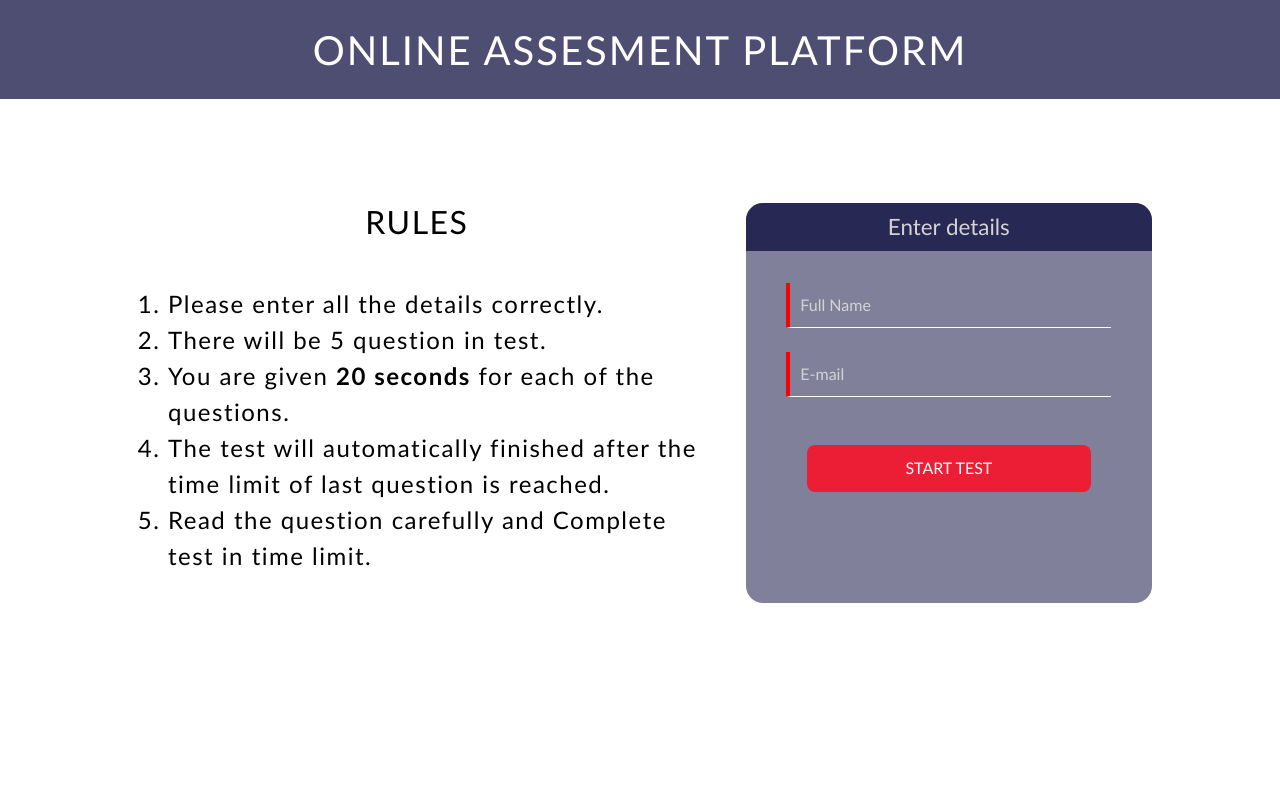
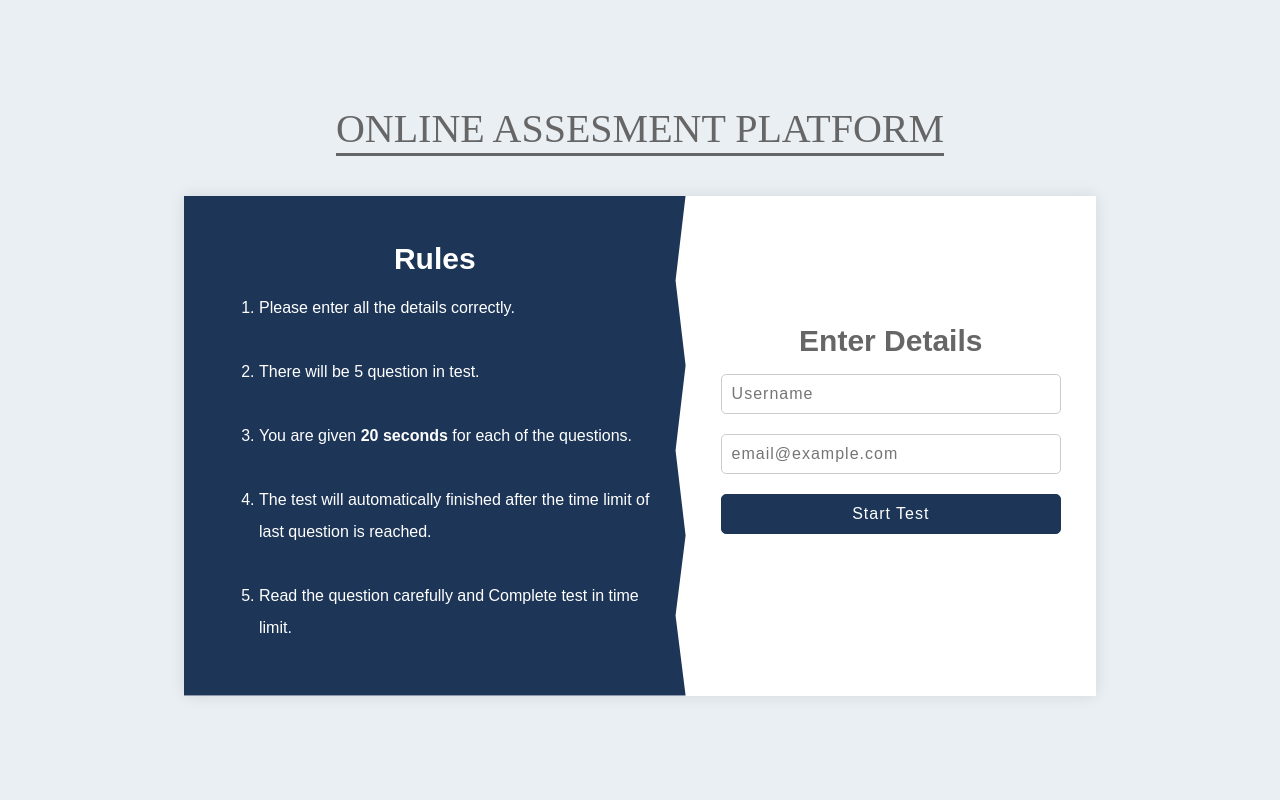
Before and after one commit to mourya-satyam-888/mcq-application, a Flask app: page / in a window 1280 px wide. Run offline with Flask 2, Linux system fonts and the light colour scheme; some libraries are stand-ins or nearby versions.

Commit message:
login-css added

```diff
--- a/static/login.css
+++ b/static/login.css
@@ -1,138 +1,211 @@
-html {
-    width: 100%;
-    height: 100%;
-}
-body {
-    margin: 0px;
-    padding: 0px;
-    height: 100%;
-    width: 100%;
-    color:white;
-    background-color:white;
-    font-family: Trebuchet MS, sans-serif;
+/* * * * * General CSS * * * * */
+*,
+*::before,
+*::after {
+  box-sizing: border-box;
+  /*height: 100%;*/
 }
 
-.heading {
-    /*margin-top: 4%;*/
-    padding:2%;
-    text-align: center;
-    background-color:rgba(3, 3, 55, 0.7);
-    letter-spacing:2px;
+body {
+  margin: 0;
+  font-family: Arial, Helvetica, sans-serif;
+  font-size: 16px;
+  font-weight: 400;
+  color: #666666;
+  background: #eaeff4;
+  line-height: 2em;
+  /*height: 100%;*/
 }
 
-.alg {
-    position: relative;
-    top: 12%;
-    display: flex;
-    justify-content: center;
-    height: 50%;
+.wrapper {
+  margin: 0 auto;
+  width: 100%;
+  max-width: 1140px;
+  min-height: 100vh;
+  display: flex;
+  align-items: center;
+  justify-content: center;
+  flex-direction: column;
+}
+.rules{
+  text-align: center;
+}
+.heading{
+  font-family:'cooper Black';
+    border-style:solid;
+  border-width:0 0 3px 0 ;
+
+  border-color:#1d3557f;
+}
+.container {
+  position: relative;
+  padding:0px;
+  width: 80%;
+  /*max-width: 600px;*/
+  height: 500px;
+  /* height: auto; */
+  display: flex;
+  background: #ffffff;
+  box-shadow: 0 0 15px rgba(0, 0, 0, .1);
 }
 
-.main{
-    display: flex;
-    justify-content: space-around;
-    flex-direction:vertical;
-    width: 80%;
-    height: 100%;
-    border:0px solid black;
-    /*box-shadow:5px 5px rgb(0,0,0,0.5);*/
+.credit {
+  position: relative;
+  margin: 25px auto 0 auto;
+  width: 100%;
+  text-align: center;
+  color: #666666;
+  font-size: 16px;
+  font-weight: 400;
 }
 
-.rules {
-    position: relative;
-    /*top : 10%;*/
-    margin-right: 40px;
-    color:black;
-    letter-spacing:1.5px;
-    font-size:1.5em;
-    /*background:black;*/
+.credit a {
+  color: #222222;
+  font-size: 16px;
+  font-weight: 600;
 }
 
-.rules h2 {
-    text-align: center;
+/* * * * * Login Form CSS * * * * */
+h2 {
+  margin: 0 0 15px 0;
+  font-size: 30px;
+  font-weight: 700;
 }
 
-.login {
-
-    background: rgba(3, 3, 55, 0.5);
-    width: 70%;
-    height: 100%;
-    margin: auto;
-
-    border-radius: 17px;
-
+h2 img {
+  width: 120px;
 }
 
-.login h2 {
-    text-align: center;
-    vertical-align: middle;
-    line-height: 3rem;
-    height: 3rem;
-    background: rgba(3, 3, 55, 0.7);
-    font-size: 1.4rem;
-    border-radius: 17px 17px 0px 0px;
-    color: #d3d3d3;
+p {
+  margin: 0 0 20px 0;
+  font-size: 16px;
+  font-weight: 500;
+  line-height: 22px;
+}
+ol{
+  text-align: left;
+  justify-content: left;
+}
+.btn {
+  display: inline-block;
+  padding: 7px 20px;
+  font-size: 16px;
+  letter-spacing: 1px;
+  text-decoration: none;
+  border-radius: 5px;
+  color: #ffffff;
+  outline: none;
+  border: 1px solid #ffffff;
+  transition: .3s;
+  -webkit-transition: .3s;
 }
 
-.login form {
-    text-align: center;
+.btn:hover {
+  color: #4CAF50;
+  background: #1d3557;
 }
 
-input[type="submit"] {
-    background: rgba(235, 30, 54, 1);
-    border: 0;
-    display: block;
-    width: 70%;
-    margin: 0 auto;
-    color: white;
-    padding: 0.7rem;
-    cursor: pointer;
-    border-radius: 8px;
+.col-left,
+.col-right {
+  width: 45%;
+  padding: 45px 35px;
+  display: flex;
 }
 
-input {
-    background: transparent;
-    border: 0;
-
-    border-left: 4px solid;
-    border-color: #FF0000;
-    padding: 10px;
-    color: white;
-    width: 80%;
-    border-bottom:1px solid white;
+.col-left {
+  width: 55%;
+  background: #1d3557;
+  -webkit-clip-path: polygon(98% 17%, 100% 34%, 98% 51%, 100% 68%, 98% 84%, 100% 100%, 0 100%, 0 0, 100% 0);
+  clip-path: polygon(98% 17%, 100% 34%, 98% 51%, 100% 68%, 98% 84%, 100% 100%, 0 100%, 0 0, 100% 0);
 }
 
-input[type="text"]:focus,
-input[type="email"]:focus,
-input[type="password"]:focus {
-    outline: 0;
-    background: rgba(235, 30, 54, 0.3);
-    border-radius: 1.2rem;
-    border-color: transparent;
+@media(max-width: 575.98px) {
+  .container {
+    flex-direction: column;
+    box-shadow: none;
+  }
+
+  .col-left,
+  .col-right {
+    width: 100%;
+    margin: 0;
+    padding: 30px;
+    -webkit-clip-path: none;
+    clip-path: none;
+  }
 }
 
-::placeholder {
-    color: #d3d3d3;
+.login-text {
+  position: relative;
+  width: 100%;
+  color: #ffffff;
+  text-align: center;
 }
 
+.login-form {
+  position: relative;
+  width: 100%;
+  top:20%;
+  color: #666666;
+  text-align: center;
+}
 
-@media all and (min-width: 481px) and (max-width: 568px) {
-    h1 {
-        font-size: 200%;
-    }
-    .main {
-        flex-direction: column;
-        position: relative;
-        top: 35%;
-    }
-    .login {
-        margin-top: 10%;
-        margin-bottom: 10%;
-    }
+.login-form p:last-child {
+  margin: 0;
 }
-    @media all and (min-width: 569px) and (max-width: 768px) {
-        .login {
-            margin-top: 5%;
-            margin-bottom: 5%;
-        }
-    }
+
+.login-form p a {
+  color: #4CAF50;
+  font-size: 14px;
+  text-decoration: none;
+}
+
+.login-form p:last-child a:last-child {
+  float: right;
+}
+
+.login-form label {
+  display: block;
+  width: 100%;
+  margin-bottom: 2px;
+  letter-spacing: .5px;
+}
+
+.login-form p:last-child label {
+  width: 60%;
+  float: left;
+}
+
+.login-form label span {
+  color: #ff574e;
+  padding-left: 2px;
+}
+
+.login-form input {
+  display: block;
+  width: 100%;
+  height: 40px;
+  padding: 0 10px;
+  font-size: 16px;
+  letter-spacing: 1px;
+  outline: none;
+  border: 1px solid #cccccc;
+  border-radius: 5px;
+}
+
+.login-form input:focus {
+  border-color: #ff574e;
+}
+
+.login-form input.btn {
+  color: #ffffff;
+  background: #1d3557;
+  border-color: #1d3557;
+  outline: none;
+  cursor: pointer;
+}
+
+.login-form input.btn:hover {
+  color: #1d3557;
+  background: #ffffff;
+}
--- a/templates/login.html
+++ b/templates/login.html
@@ -15,48 +15,45 @@
     </head>
 
     <body>
-
+        <div class="wrapper">
             <h1 class="heading">ONLINE ASSESMENT PLATFORM</h1>
-
-        <div class="alg">
-
-            <div class="main">
-                <div class="rules">
-
-                    <h2> RULES </h2>
             <br>
-
+            <div class="container">
+              <div class="col-left">
+                  <div class="login-text">
+                  <h2 class="rules">Rules</h2>
                       <ol>
-
                           <li>Please enter all the details correctly.</li>
+                          <br>
                           <li>There will be 5 question in test.</li>
+                          <br>
                           <li>You are given <b>20 seconds</b> for each of the questions.</li>
+                          <br>
                           <li>The test will automatically finished after the time limit of last question is reached.</li>
+                          <br>
                           <li>Read the question carefully and Complete test in time limit.</li>
 
                       </ol>
-
                 </div>
-
-                <div class="login">
-
-                    <h2>Enter details</h2>
-
+            </div>
+            <div class="col-right">
+                <div class="login-form">
+                    <h2>Enter Details</h2>
                   <form action="/quest" method="post">
-
-                        <br/>
-
-                        <input type="text" name="username" id="username" placeholder="Full Name" required>
-                        <br/><br/>
-                        <input type="email" name="email" id="email" placeholder="E-mail" required>
-                        <br/><br/><br/>
-
-                        <input type="submit" name="submit" id="submit" value="START TEST">
-
+                    <p>
+                      <input type="text" name="username" id="username"  placeholder="Username" required>
+                    </p>
+                    <p>
+                      <input type="email" name="email" id="email" placeholder="email@example.com" required>
+                    </p>
+                    <p>
+                      <input class="btn" type="submit" name="submit" id="submit" value="Start Test" />
+                    </p>
                   </form>
-
                 </div>
               </div>
             </div>
+
+          </div>
     </body>
 </html>
--- a/templates/question.html
+++ b/templates/question.html
@@ -45,7 +45,8 @@
                             <a href="/submit" onclick="test_1()" id="newton">
                                 <input type="button" name="submit" value="submit" id="submit" class="submit">
                             </a>
-                        </div> <br>
+                        </div>
+                        <br>
 
                         <span>Question {{que}} of 5</span>
 
```
Also changed, not shown: working.db. Lines whose indentation alone changed are shown as unchanged.
